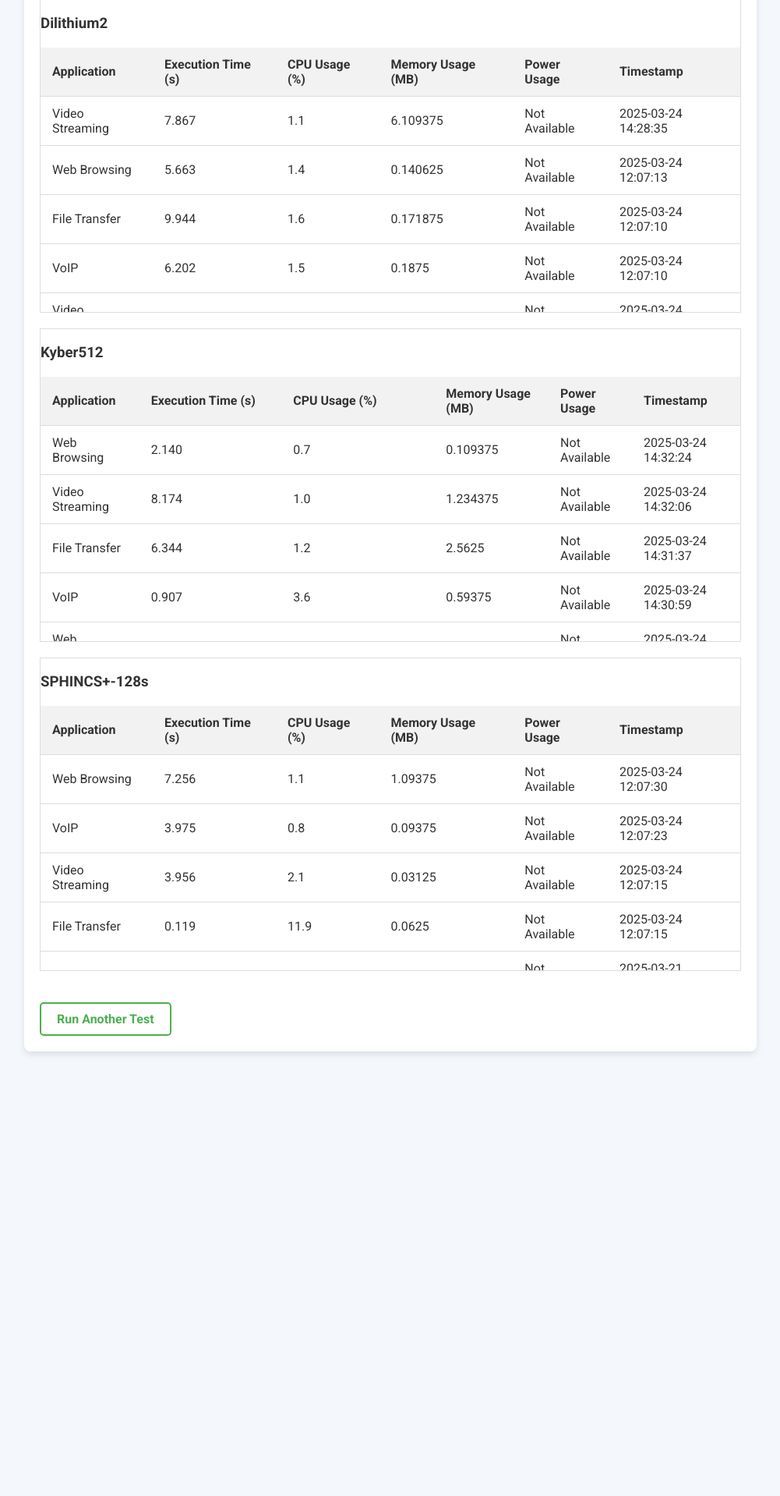
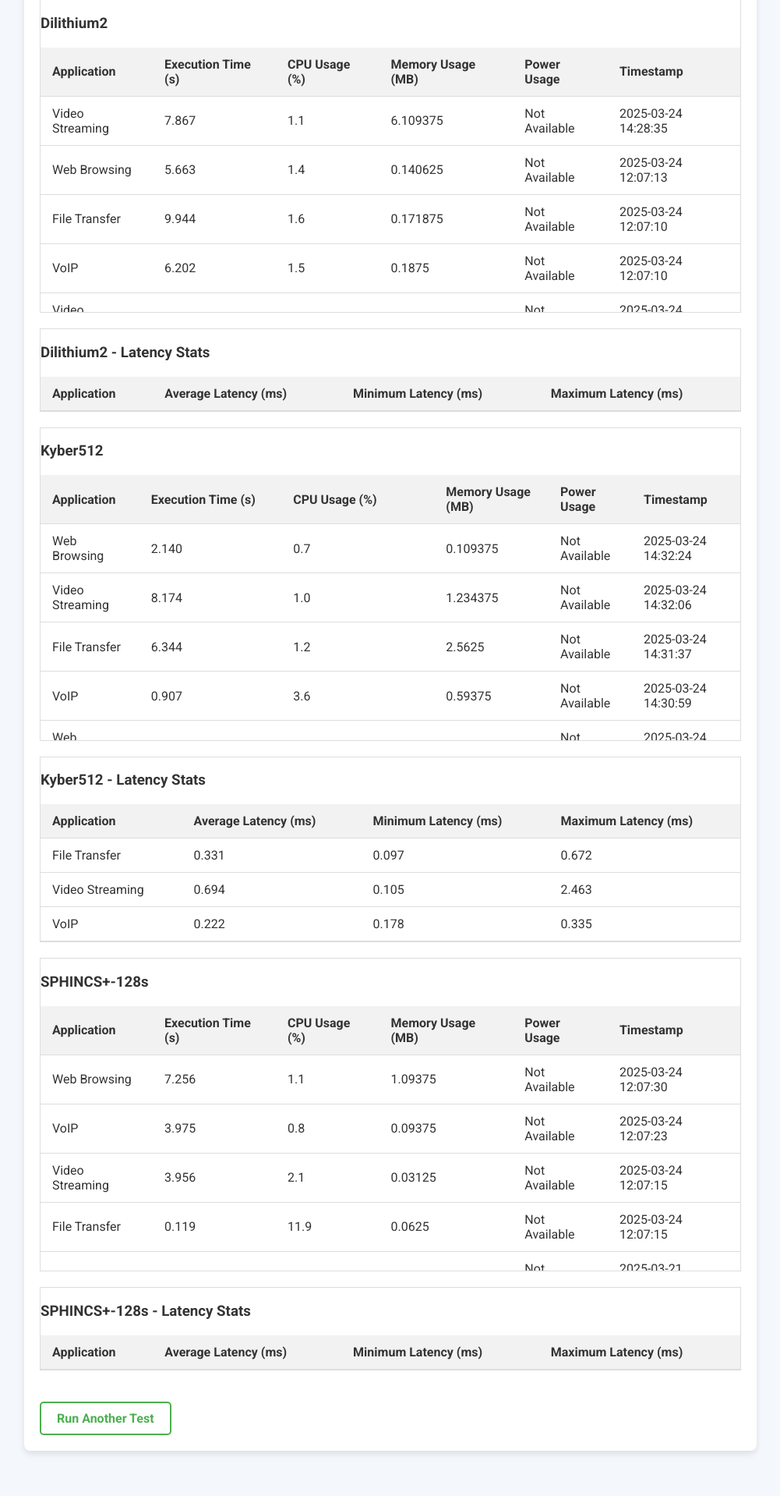
Before and after one commit to ethanchequer/FinalYearProject, a Flask app: page /report in a window 1280 px wide. Shown: the part 220-2138 px from the top of the page at 78% size, without its empty margins (139-1140 px from the left). Run offline with Flask 3, Linux system fonts and the light colour scheme; data comes from the database, SQL or seed files in the repository; both versions use the stored data as it was after the commit; lists and menus that the app fills with data are empty.

Commit message:
Added latency stats. Need to fix it for HTTP traffic, then move onto packet loss stats.

```diff
--- a/app.py
+++ b/app.py
@@ -20,9 +20,9 @@ socketio = SocketIO(app)
 NUM_TRIALS = 10 # Define the number of trials per test to improve accuracy
 APPLICATION_TYPES = ["Video Streaming", "File Transfer", "VoIP", "Web Browsing"] # Available application types for testing
 
-############
-# DATABASE #
-############
+#############
+# DATABASES #
+#############
 
 # Function to connect to the SQLite results database
 def get_db_connection():
@@ -66,6 +66,30 @@ def initialize_database():
                 timestamp DATETIME DEFAULT CURRENT_TIMESTAMP
             )
         """)
+
+    # Table for storing packet stats
+    cursor.execute("""
+        CREATE TABLE IF NOT EXISTS packet_stats (
+            id INTEGER PRIMARY KEY AUTOINCREMENT,
+            algorithm TEXT,
+            application TEXT,
+            original_size INTEGER,
+            encrypted_size INTEGER,
+            encryption_time_ms REAL,
+            timestamp DATETIME DEFAULT CURRENT_TIMESTAMP
+        )
+    """)
+
+    # Table for storing per-packet encryption latency
+    cursor.execute("""
+        CREATE TABLE IF NOT EXISTS packet_latency (
+            id INTEGER PRIMARY KEY AUTOINCREMENT,
+            algorithm TEXT,
+            application TEXT,
+            encryption_time_ms REAL,
+            timestamp DATETIME DEFAULT CURRENT_TIMESTAMP
+        )
+    """)
 
     conn.commit()
     conn.close()
@@ -138,12 +162,14 @@ def apply_pqc_algorithm(algorithm, payload, public_key):
         return None
 
 # Capture live network packets using scapy
-def capture_packets_with_scapy(algorithm, application, public_key):
+def capture_packets_with_scapy(algorithm, application, public_key, packet_count, timeout, interface):
     """Capture live packets with Scapy and apply PQC encryption on payloads."""
     def process_packet(packet):
         if packet.haslayer(Raw):
             payload = bytes(packet[Raw])
+            start = time.perf_counter()
             encrypted_data = apply_pqc_algorithm(algorithm, payload, public_key)
+            enc_time = (time.perf_counter() - start) * 1000  # ms
             if encrypted_data:
                 conn = get_db_connection()
                 cursor = conn.cursor()
@@ -151,17 +177,26 @@ def capture_packets_with_scapy(algorithm, application, public_key):
                     INSERT INTO encrypted_traffic (algorithm, application, original_size, encrypted_size)
                     VALUES (?, ?, ?, ?)
                 """, (algorithm, application, len(payload), len(encrypted_data)))
+
+                cursor.execute("""
+                    INSERT INTO packet_stats (algorithm, application, original_size, encrypted_size, encryption_time_ms)
+                    VALUES (?, ?, ?, ?, ?)
+                """, (algorithm, application, len(payload), len(encrypted_data), enc_time))
+
+                cursor.execute("""
+                    INSERT INTO packet_latency (algorithm, application, encryption_time_ms)
+                    VALUES (?, ?, ?)
+                """, (algorithm, application, enc_time))
                 conn.commit()
                 conn.close()
 
-    sniff(prn=process_packet, count=10, store=False, timeout=15)
-
+    sniff(prn=process_packet, count=packet_count, store=False, timeout=timeout, iface=interface)
 
 ################
 # BENCHMARKING #
 ################
 
-def benchmark_pqc(algorithm, application):
+def benchmark_pqc(algorithm, application, packet_count=50, timeout=30, interface="lo0"):
     """Runs the full benchmark process with real-time traffic encryption and refined memory tracking."""
     gc.collect()
     tracemalloc.start()
@@ -181,7 +216,7 @@ def benchmark_pqc(algorithm, application):
         public_key = None
 
     traffic_process = simulate_application_traffic(application)
-    capture_packets_with_scapy(algorithm, application, public_key)
+    capture_packets_with_scapy(algorithm, application, public_key, packet_count, timeout, interface)
 
     if traffic_process:
         traffic_process.terminate()
@@ -237,11 +272,14 @@ def benchmark():
     data = request.json
     algorithm = data.get("algorithm")
     application = data.get("application")
+    packet_count = data.get("packet_count", 50)
+    timeout = data.get("timeout", 30)
+    interface = data.get("interface", "lo0")
 
     if not algorithm or not application:
         return jsonify({"error": "Algorithm or application not selected"}), 400
 
-    thread = threading.Thread(target=benchmark_pqc, args=(algorithm, application))
+    thread = threading.Thread(target=benchmark_pqc, args=(algorithm, application, packet_count, timeout, interface))
     thread.start()
 
     return jsonify({"status": "started"})
@@ -252,8 +290,21 @@ def benchmark():
 def generate_report():
     conn = get_db_connection()
     df = pd.read_sql_query("SELECT * FROM pqc_benchmarks ORDER BY timestamp DESC", conn)
+    latency_df = pd.read_sql_query("""
+        SELECT algorithm, application, AVG(encryption_time_ms) AS avg_latency,
+               MIN(encryption_time_ms) AS min_latency,
+               MAX(encryption_time_ms) AS max_latency
+        FROM packet_latency
+        GROUP BY algorithm, application
+    """, conn)
     conn.close()
-    return render_template("report.html", data=df.to_dict(orient="records"), titles=df.columns.values)
+
+    return render_template(
+        "report.html",
+        data=df.to_dict(orient="records"),
+        titles=df.columns.values,
+        latency_data=latency_df.to_dict(orient="records")
+    )
 
 
 # Function to send execution time data as JSON for execution time bar chart
@@ -267,6 +318,7 @@ def get_execution_times():
     avg_exec_time = df.groupby("algorithm")["execution_time"].mean().reset_index()
 
     return jsonify(avg_exec_time.to_dict(orient="records"))
+
 
 @app.route('/execution_vs_cpu')
 def get_execution_vs_cpu():
@@ -298,6 +350,7 @@ def get_security_levels_tested():
     }
     return jsonify({alg: security_levels.get(alg, "Unknown") for alg in tested_algorithms})
 
+
 # API route to access collected CPU and memory data
 @app.route('/cpu_memory_usage')
 def get_cpu_memory_usage():
@@ -310,6 +363,20 @@ def get_cpu_memory_usage():
 
     return jsonify(data)
 
+
+@app.route('/latency_stats')
+def get_latency_stats():
+    conn = get_db_connection()
+    df = pd.read_sql_query("""
+        SELECT algorithm, application, AVG(encryption_time_ms) AS avg_latency,
+               MIN(encryption_time_ms) AS min_latency,
+               MAX(encryption_time_ms) AS max_latency
+        FROM packet_latency
+        GROUP BY algorithm, application
+    """, conn)
+    conn.close()
+    return jsonify(df.to_dict(orient="records"))
+
 # Initialize Database Before Running
 initialize_database()
 
--- a/templates/report.html
+++ b/templates/report.html
@@ -103,6 +103,29 @@
             </tbody>
         </table>
     </div>
+    <div class="table-container">
+        <h3>{{ algorithm }} - Latency Stats</h3>
+        <table>
+            <thead>
+                <tr>
+                    <th>Application</th>
+                    <th>Average Latency (ms)</th>
+                    <th>Minimum Latency (ms)</th>
+                    <th>Maximum Latency (ms)</th>
+                </tr>
+            </thead>
+            <tbody>
+                {% for latency in latency_data if latency.algorithm == algorithm %}
+                <tr>
+                    <td>{{ latency.application }}</td>
+                    <td>{{ "%.3f"|format(latency.avg_latency) }}</td>
+                    <td>{{ "%.3f"|format(latency.min_latency) }}</td>
+                    <td>{{ "%.3f"|format(latency.max_latency) }}</td>
+                </tr>
+                {% endfor %}
+            </tbody>
+        </table>
+    </div>
     {% endfor %}
     <a href="/" class="back-button">Run Another Test</a>
 </div>
```
Also changed, not shown: templates/index.html (+24 -1 lines), pqc_results.db.
